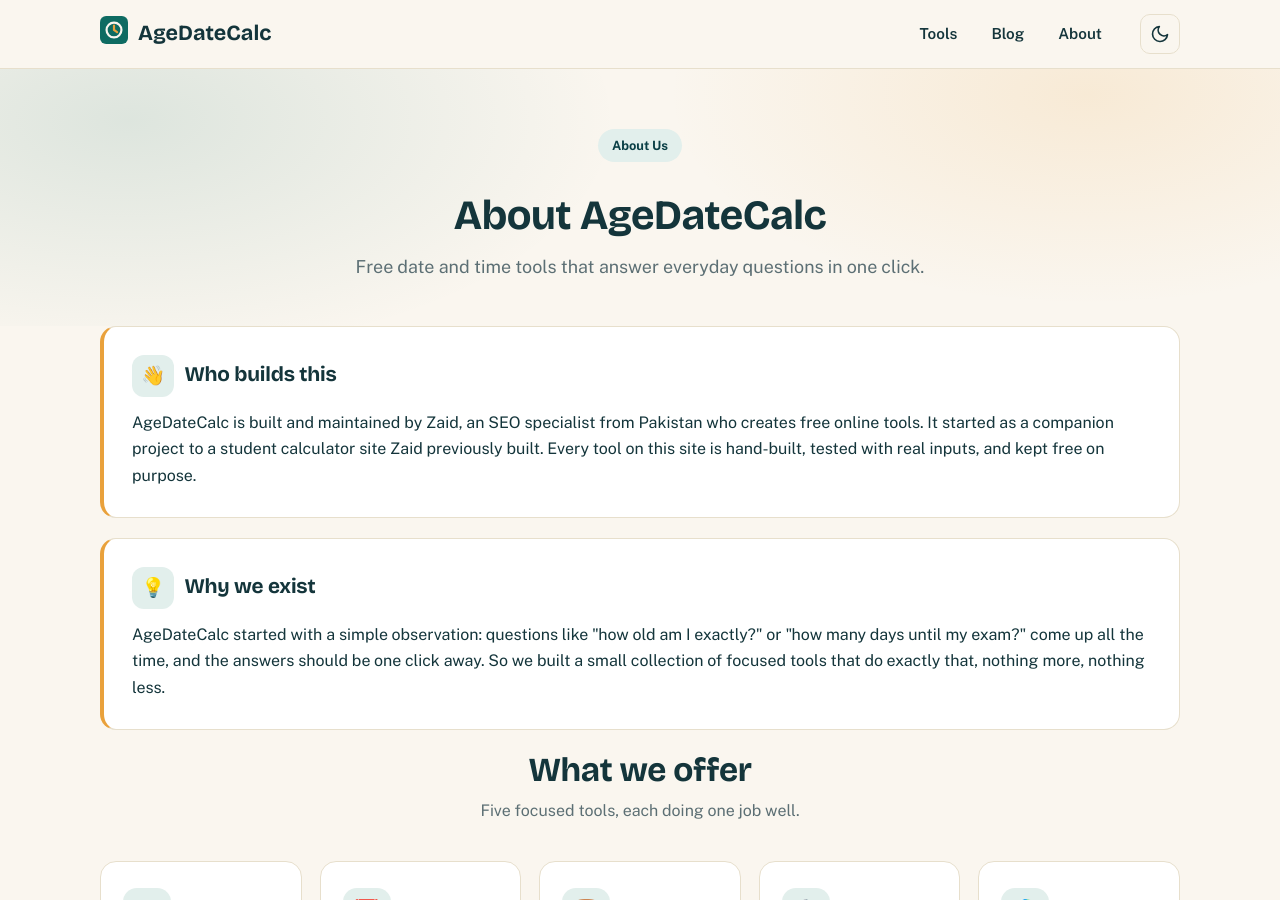
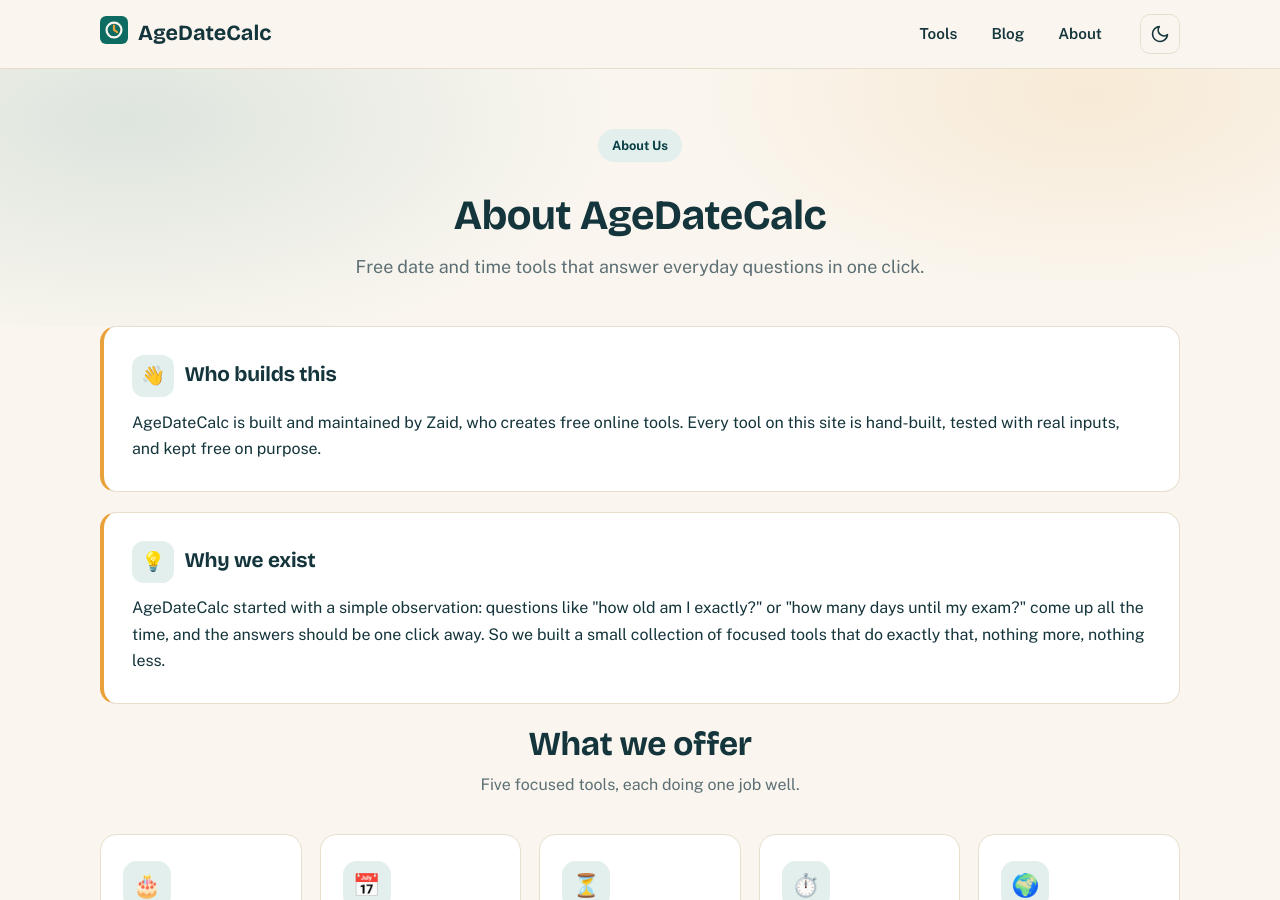
Before and after one commit to zaidmeo09-dhangal/agedatecalc, a Jekyll site: the page built from about.md, in a window 1280 px wide and 900 px high. Built offline with Jekyll 4.4.1, drawn with Linux system fonts in a browser that asks for light colours.

```diff
--- a/about.md
+++ b/about.md
@@ -19,7 +19,7 @@
 
     <div class="legal-card legal-summary">
       <h2><span class="licon">👋</span> Who builds this</h2>
-      <p>AgeDateCalc is built and maintained by Zaid, an SEO specialist from Pakistan who creates free online tools. It started as a companion project to a student calculator site Zaid previously built. Every tool on this site is hand-built, tested with real inputs, and kept free on purpose.</p>
+      <p>AgeDateCalc is built and maintained by Zaid, who creates free online tools. Every tool on this site is hand-built, tested with real inputs, and kept free on purpose.</p>
     </div>
 
     <div class="legal-card legal-summary">
```
